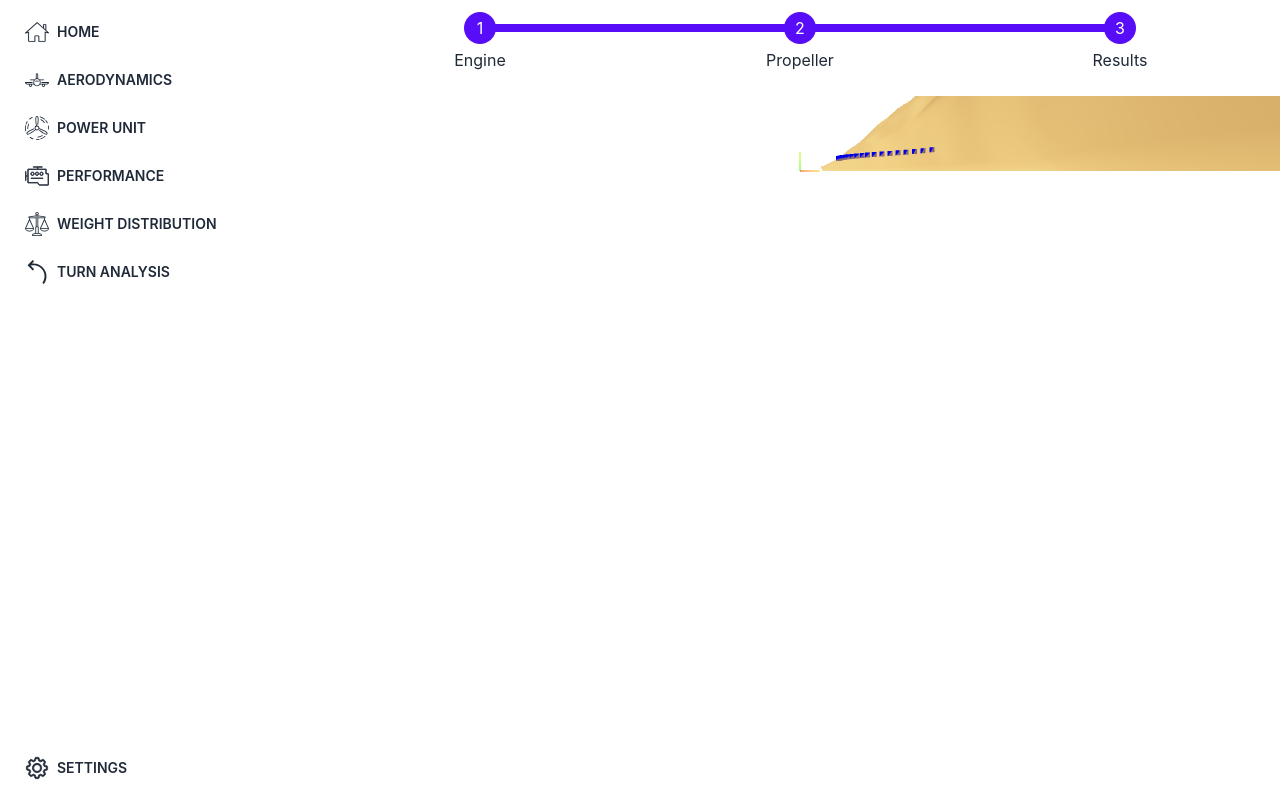
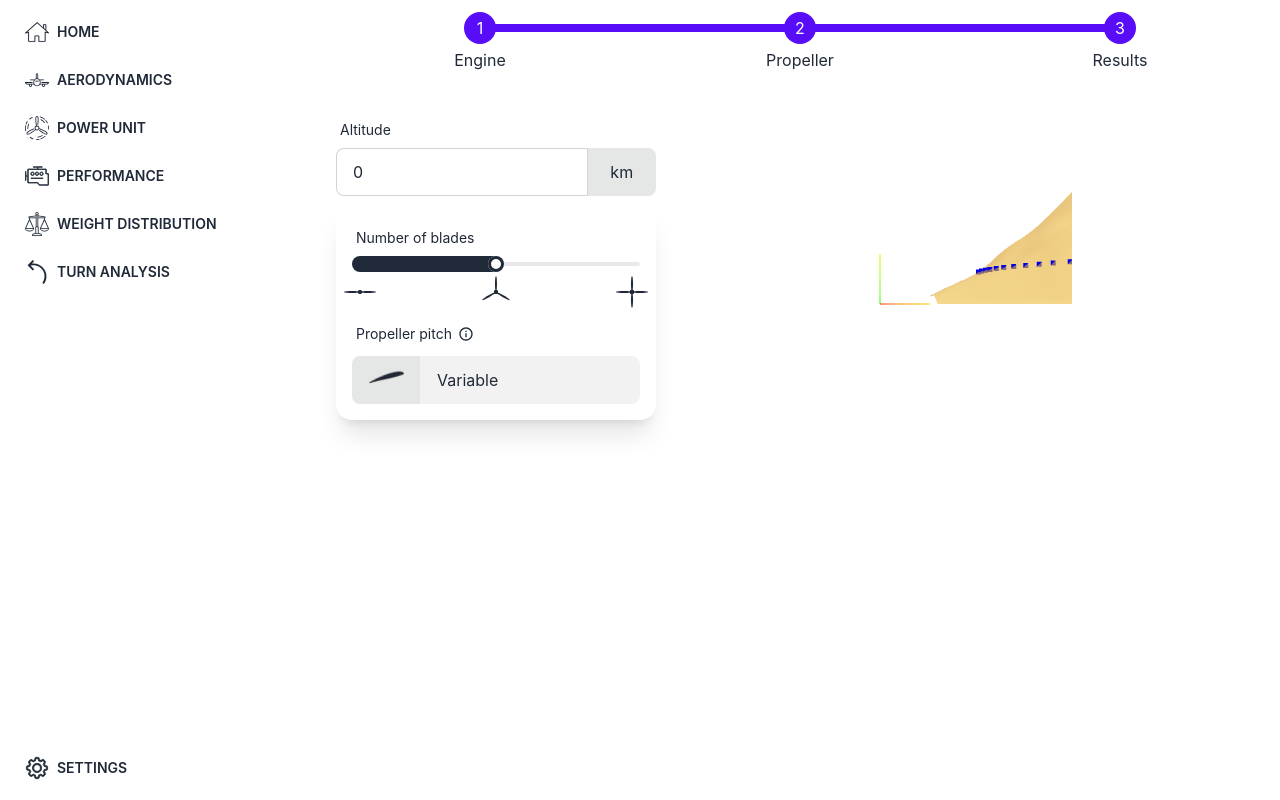
Before and after one commit to adamsmietanka/aircraft-calculator, a React (Create React App) app in the folder frontend/: page /powerunit/results in a window 1280 px wide. Built offline with nearby package versions, Linux system fonts and the light colour scheme.

Commit message:
feat: add basic results form

```diff
--- a/frontend/src/features/power_unit/PowerUnitResults.tsx
+++ b/frontend/src/features/power_unit/PowerUnitResults.tsx
@@ -7,8 +7,12 @@ import {
   generate_verts_rev,
   rotate_mesh,
 } from "../../utils/three/meshGeneration";
+import { useResultsStore } from "./stores/useResults";
+import InputAltitude from "../common/InputAltitude";
+import PowerUnitPropellerBlades from "./PowerUnitPropellerBlades";
+import PowerUnitPropellerPitch from "./PowerUnitPropellerPitch";
 
-function Box(props: ThreeElements["mesh"]) {
+const Surface = (props: ThreeElements["mesh"]) => {
   const mesh = useRef<THREE.Mesh>(null!);
   const [hovered, setHover] = useState(false);
   const [active, setActive] = useState(false);
@@ -76,7 +80,7 @@ function Box(props: ThreeElements["mesh"]) {
       />
     </mesh>
   );
-}
+};
 
 const Lights = () => {
   const pointLightRef = useRef(null!);
@@ -89,16 +93,31 @@ const Lights = () => {
 };
 
 const PowerUnitResults = () => {
+  const altitude = useResultsStore((state) => state.altitude);
+  const setAltitude = useResultsStore((state) => state.setAltitude);
 
   return (
+    <div className="flex w-full p-4">
+      <div className="flex flex-col w-80 mr-8 space-y-2">
+        <InputAltitude value={altitude} setter={setAltitude} label="Altitude" />
+        <div className="card card-compact w-80 shadow-xl">
+          <div className="card-body">
+            <PowerUnitPropellerBlades />
+            <PowerUnitPropellerPitch />
+          </div>
+        </div>
+      </div>
+      <div className="h-96 w-96">
         <Canvas>
           <axesHelper />
           <ambientLight intensity={0.4} />
           <Lights />
-      <Box position={[0, 0, 0]} />
+          <Surface position={[0, 0, 0]} />
           <OrbitControls />
           {/* <Stats /> */}
         </Canvas>
+      </div>
+    </div>
   );
 };
 
--- /dev/null
+++ b/frontend/src/features/power_unit/stores/useResults.ts
@@ -0,0 +1,19 @@
+import create from "zustand";
+
+interface ResultsState {
+  altitude: number;
+  step: number;
+  points: number;
+  setAltitude: (value: number) => void;
+  setStep: (value: number) => void;
+  setPoints: (value: number) => void;
+}
+
+export const useResultsStore = create<ResultsState>()((set) => ({
+  altitude: 0,
+  step: 5,
+  points: 20,
+  setAltitude: (value) => set((state) => ({ altitude: value })),
+  setStep: (value) => set((state) => ({ step: value })),
+  setPoints: (value) => set((state) => ({ points: value })),
+}));
```
Lines whose indentation alone changed are shown as unchanged.
